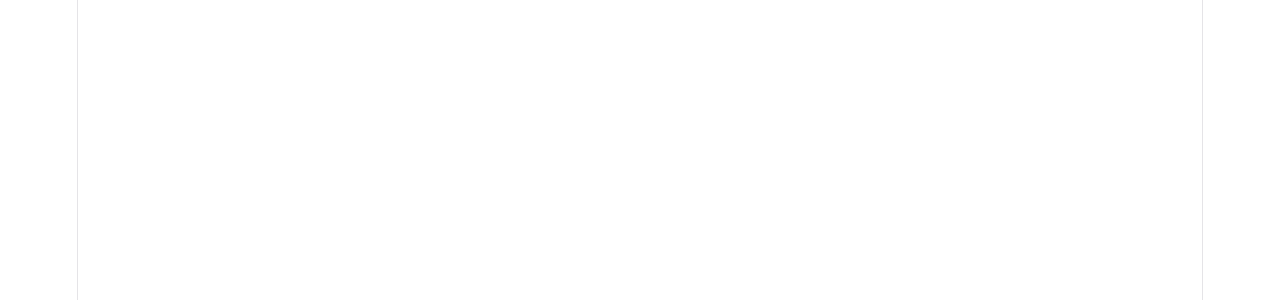
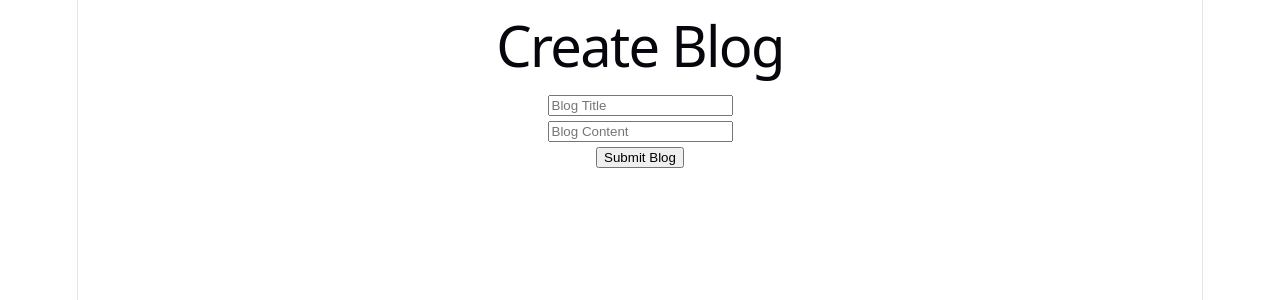
Before and after one commit to sprakhar639/BLOG, a React app in the folder frontend/: page /CreateBlog in a window 1280 px wide. Before the commit this address had no page. Shown: the top 300 px of the page. Built offline with nearby package versions, Linux system fonts and the light colour scheme; the HTML template or start-up script is replaced by a standard one.

Commit message:
Implemented create Page and its logic to create a blog

```diff
--- a/frontend/src/App.jsx
+++ b/frontend/src/App.jsx
@@ -5,6 +5,7 @@
 import BlogDetails from "./pages/blogDetails";
 import EditBlog from "./pages/editBlog"
 import GetProfile from "./pages/getMyProfile"
+import CreateBlog from "./pages/createBlog"
 
 
 function App() {
@@ -17,6 +18,7 @@
         <Route path="/blog/:id" element={<BlogDetails/>} />
         <Route path="/blog/:id/edit" element={<EditBlog/>} />
         <Route path="/MyProfile" element={<GetProfile/>} />
+        <Route path="/CreateBlog" element={<CreateBlog/>} />
 
       </Routes>
     </BrowserRouter>
--- a/frontend/src/pages/blogDetails.jsx
+++ b/frontend/src/pages/blogDetails.jsx
@@ -32,7 +32,7 @@
       alert(response.data.message);
       navigate("/");
     } catch (error) {
-      alert(error.response?.data?.message || error.message);
+      alert(error.response?.data?.errorMessage || error.message);
     }
   };
 
--- /dev/null
+++ b/frontend/src/pages/createBlog.jsx
@@ -0,0 +1,52 @@
+import {useState} from 'react'
+import {useNavigate} from 'react-router-dom'
+import api from '../api/axios'
+
+
+function createBlog(){
+const navigate=useNavigate()
+const [title,setTitle]=useState("")
+const [content,setContent]=useState("")
+
+
+const handleCreate=async(event)=>{
+    event.preventDefault()
+    try{
+        const response=await api.post('/blog/',{title,content})
+        navigate("/")
+    }
+    catch(error){
+        console.log(error)
+    }
+}
+
+
+return (
+    <div>
+    <h1>Create Blog</h1>
+    <form onSubmit={handleCreate}>
+        <div>
+        <input
+        type="text"
+        placeholder="Blog Title"
+        value={title}
+        onChange={(e)=>setTitle(e.target.value)}
+        />
+        </div>
+
+
+        <div>
+         <input
+        type="text"
+        placeholder="Blog Content"
+        value={content}
+        onChange={(e)=>setContent(e.target.value)}
+        />
+        </div>
+        <button type="submit">Submit Blog</button>
+    </form>
+    </div>
+)
+}
+
+export default createBlog
--- a/frontend/src/pages/editBlog.jsx
+++ b/frontend/src/pages/editBlog.jsx
@@ -21,7 +21,7 @@
     setContent(blog.content)
     }
     catch(error){
-         alert(error);
+         alert(error.response.data.message);
     }
  }
 fetchBlog();
@@ -37,7 +37,7 @@
     });
     navigate(`/blog/${id}`);
   }catch(error){
-    alert(error.response?.data?.message || error.message)
+    alert(error.response?.data?.errorMessage || error.message)
   }
 };
 return (
@@ -49,6 +49,7 @@
         value={title}
         onChange={(e) => setTitle(e.target.value)}
       />
+
 
       <textarea
         value={content}
--- a/frontend/src/pages/home.jsx
+++ b/frontend/src/pages/home.jsx
@@ -47,9 +47,11 @@
         </div>
       ))}
     <Link to="/MyProfile"><button>Profile</button></Link>
+    <Link to ="/CreateBlog"><button>Create Blog</button></Link>
        <button onClick={handleLogout}>
   Log Out
 </button>
+
     </div>
   );
 }
```
